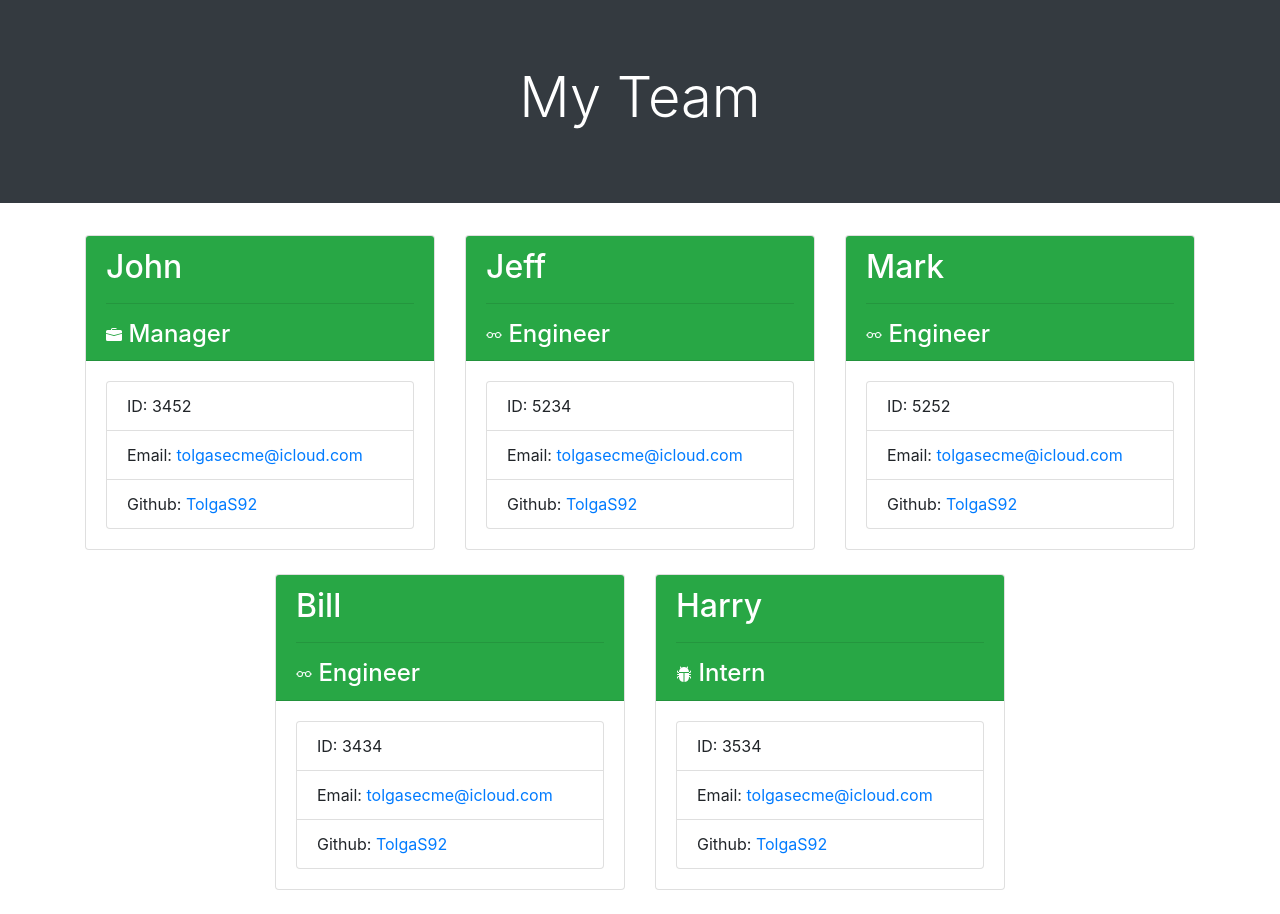
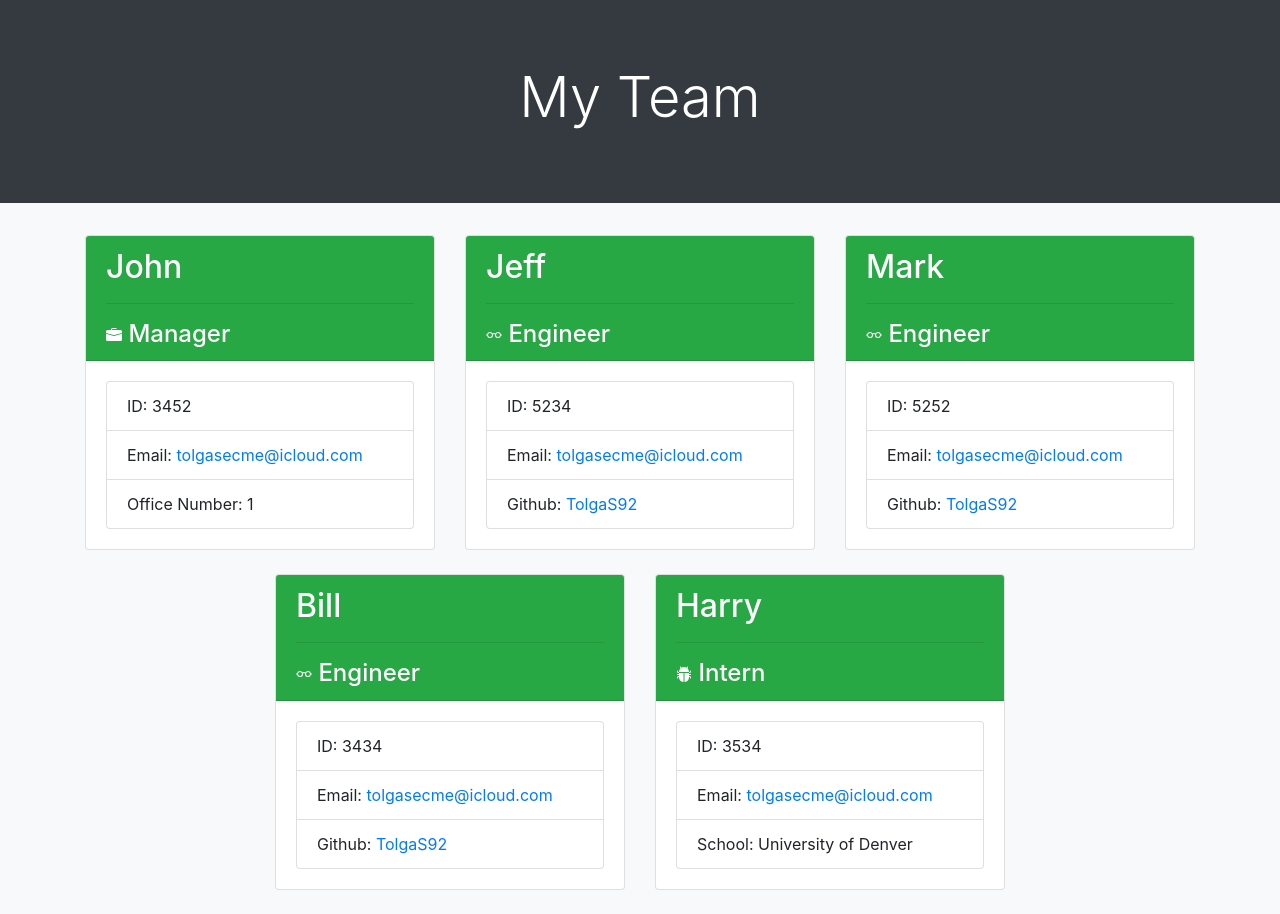
Before and after one commit to TolgaS92/ProfileGenerator, a website: page src/template.html in a window 1280 px wide. Drawn offline with nearby package versions, Linux system fonts and the light colour scheme.

Commit message:
Template html's ready

```diff
--- a/index.js
+++ b/index.js
@@ -46,7 +46,7 @@ function createManager() {
         {
             type: 'input',
             name: 'managergithub',
-            message: 'What is the Github username for the Manager?'
+            message: 'What is the office number for Manager?'
         }
     ]).then(function () {
         inquirer.prompt([
@@ -132,7 +132,7 @@ function createIntern() {
         {
             type: 'input',
             name: 'interngithub',
-            message: 'What is the Github username for the Intern?'
+            message: 'What is the school name for Intern?'
         }
     ]).then(function () {
         inquirer.prompt([
--- a/src/template.html
+++ b/src/template.html
@@ -10,10 +10,10 @@
     <link rel="stylesheet" href="https://cdn.jsdelivr.net/npm/bootstrap@4.6.0/dist/css/bootstrap.min.css"
         integrity="sha384-B0vP5xmATw1+K9KRQjQERJvTumQW0nPEzvF6L/Z6nronJ3oUOFUFpCjEUQouq2+l" crossorigin="anonymous">
 
-    <title>Hello, world!</title>
+    <title>Profile Generator</title>
 </head>
 
-<body>
+<body class="bg-light">
     <div class="jumbotron jumbotron-fluid bg-dark text-white">
         <div class="container">
             <h1 class="display-4 text-center">My Team</h1>
@@ -42,7 +42,7 @@
                             <li class="list-group-item">Email: <a
                                     href="mailto:tolgasecme@icloud.com">tolgasecme@icloud.com</a>
                             </li>
-                            <li class="list-group-item">Github: <a href="https://github.com/TolgaS92">TolgaS92</a></li>
+                            <li class="list-group-item">Office Number: 1</li>
                         </ul>
                     </div>
                 </div>
@@ -64,7 +64,9 @@
                             <li class="list-group-item">Email: <a
                                     href="mailto:tolgasecme@icloud.com">tolgasecme@icloud.com</a>
                             </li>
-                            <li class="list-group-item">Github: <a href="https://github.com/TolgaS92">TolgaS92</a></li>
+                            <li class="list-group-item">Github: <a href="https://github.com/TolgaS92"
+                                    target="_blank">TolgaS92</a>
+                            </li>
                         </ul>
                     </div>
                 </div>
@@ -88,7 +90,8 @@
                             <li class="list-group-item">Email: <a
                                     href="mailto:tolgasecme@icloud.com">tolgasecme@icloud.com</a>
                             </li>
-                            <li class="list-group-item">Github: <a href="https://github.com/TolgaS92">TolgaS92</a></li>
+                            <li class="list-group-item">Github: <a href="https://github.com/TolgaS92"
+                                    target="_blank">TolgaS92</a></li>
                         </ul>
                     </div>
                 </div>
@@ -112,7 +115,8 @@
                             <li class="list-group-item">Email: <a
                                     href="mailto:tolgasecme@icloud.com">tolgasecme@icloud.com</a>
                             </li>
-                            <li class="list-group-item">Github: <a href="https://github.com/TolgaS92">TolgaS92</a>
+                            <li class="list-group-item">Github: <a href="https://github.com/TolgaS92"
+                                    target="_blank">TolgaS92</a>
                             </li>
                         </ul>
                     </div>
@@ -139,7 +143,7 @@
                             <li class="list-group-item">Email: <a
                                     href="mailto:tolgasecme@icloud.com">tolgasecme@icloud.com</a>
                             </li>
-                            <li class="list-group-item">Github: <a href="https://github.com/TolgaS92">TolgaS92</a>
+                            <li class="list-group-item">School: University of Denver</a>
                             </li>
                         </ul>
                     </div>
```
Also changed, not shown: Assets/10-object-oriented-programming-homework-demo.png (added), dist/Engineer.html (added), dist/Intern.html (added), dist/Manager.html (added), dist/main.html (added).
